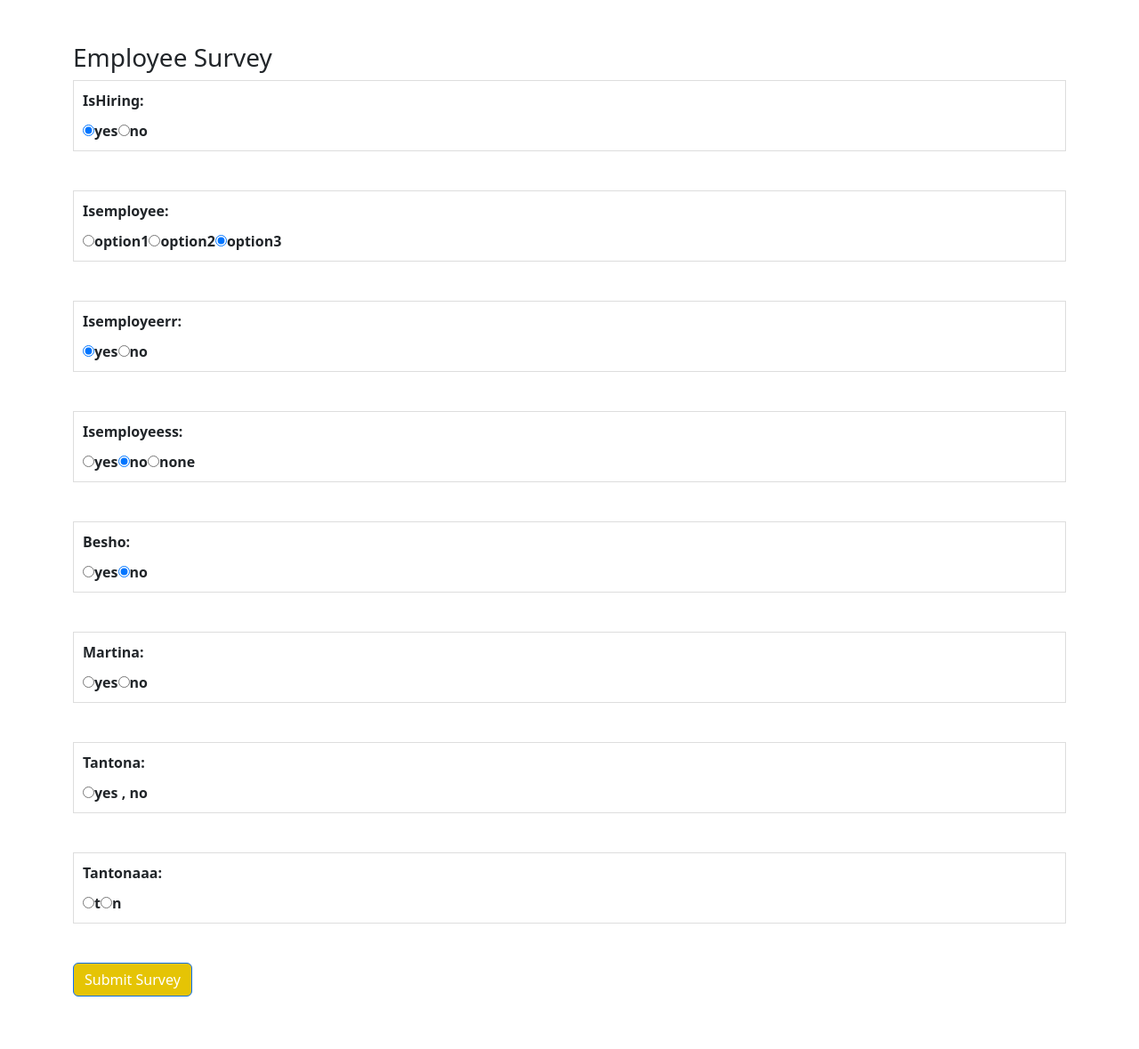
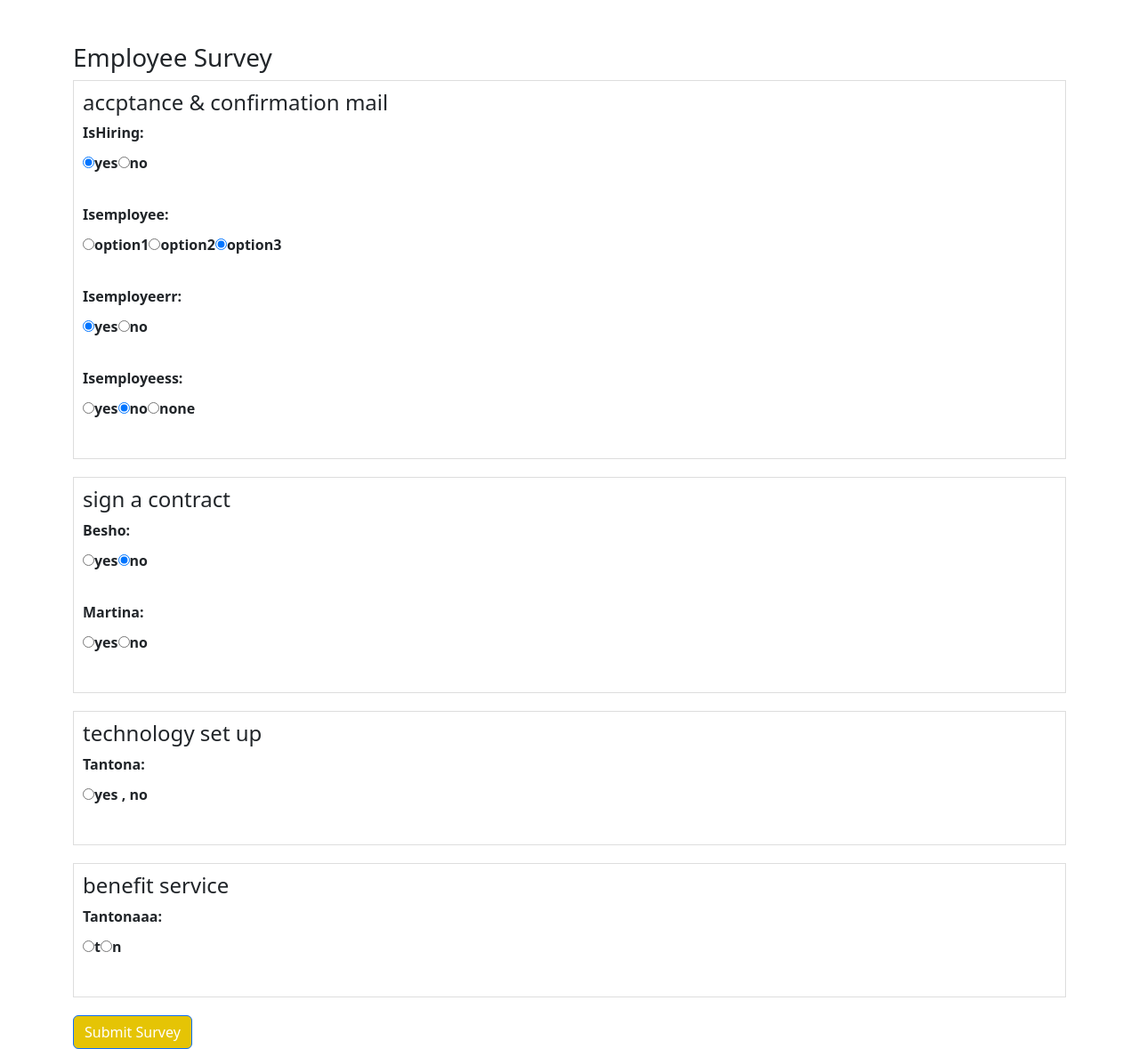
Before and after one commit to Martinasamy589/EvaPharma, a PHP site: page /check.php?employeeName=mm in a window 1280 px wide. Shown: the part 76-1255 px from the top of the page at 89% size. Before the commit the page ends 1196 px from the top, so only its background shows below. Run offline with PHP 8.4, Linux system fonts and the light colour scheme; data comes from the database, SQL or seed files in the repository.

Commit message:
add title

```diff
--- a/check.php
+++ b/check.php
@@ -5,18 +5,18 @@
     <title>Employee Survey</title>
     <link rel="stylesheet" href="https://cdn.jsdelivr.net/npm/bootstrap@5.3.1/dist/css/bootstrap.min.css">
     <style>
-        .survey-question {
+        .survey-group {
             margin-bottom: 20px;
             border: 1px solid #ddd;
             padding: 10px;
+        }
+        .survey-question {
+            margin-bottom: 10px;
         }
         .survey-question label {
             font-weight: bold;
         }
         .survey-question .radio-buttons {
-            margin-top: 10px;
-        }
-        .survey-question .delete-btn {
             margin-top: 10px;
         }
         .navbar-nav a {
@@ -86,6 +86,10 @@
             $result_columns = $conn->query($sql_columns);
 
             if ($result_columns->num_rows > 0) {
+                $currentGroupTitle = ''; // Track current group title
+                $currentGroupSize = 0; // Track current group size
+                $groupSizes = [4, 2, 1, 2, 1, 1]; // Sizes for each group
+
                 while ($row_column = $result_columns->fetch_assoc()) {
                     $columnName = $row_column['Field'];
                     $columnType = $row_column['Type'];
@@ -93,6 +97,30 @@
                     if (strpos($columnType, 'enum') !== false) {
                         preg_match("/^enum\(\'(.*)\'\)$/", $columnType, $matches);
                         $enumValues = explode("','", $matches[1]);
+
+                        $currentGroupSize++;
+                        if ($currentGroupSize > array_sum(array_slice($groupSizes, 0, count($groupSizes) - 1))) {
+                            $groupTitle = 'welcome materials';
+                        } elseif ($currentGroupSize > array_sum(array_slice($groupSizes, 0, count($groupSizes) - 2))) {
+                            $groupTitle = 'prepare inuction';
+                        } elseif ($currentGroupSize > array_sum(array_slice($groupSizes, 0, count($groupSizes) - 3))) {
+                            $groupTitle = 'benefit service';
+                        } elseif ($currentGroupSize > array_sum(array_slice($groupSizes, 0, count($groupSizes) - 4))) {
+                            $groupTitle = 'technology set up';
+                        } elseif ($currentGroupSize > array_sum(array_slice($groupSizes, 0, count($groupSizes) - 5))) {
+                            $groupTitle = 'sign a contract';
+                        } else {
+                            $groupTitle = 'accptance & confirmation mail';
+                        }
+
+                        if ($groupTitle !== $currentGroupTitle) {
+                            if ($currentGroupTitle !== '') {
+                                echo '</div>';
+                            }
+                            echo '<div class="survey-group">';
+                            echo '<h4>' . $groupTitle . '</h4>';
+                            $currentGroupTitle = $groupTitle;
+                        }
 
                         echo '<div class="survey-question">';
                         echo '<label for="' . $columnName . '">' . ucfirst($columnName) . ':</label><br>';
@@ -107,6 +135,7 @@
                         echo '<br>';
                     }
                 }
+                echo '</div>';
             } else {
                 echo "No enum columns found in the table.";
             }
@@ -136,7 +165,7 @@
                 var response = xhr.responseText;
                 if (response.startsWith('success:')) {
                     alert(response);
-                    location.reload(); // Refresh the page after form submission
+                    location.reload();
                 } else {
                     alert('Error: ' + response);
                 }
@@ -163,7 +192,7 @@
                 success: function(response) {
                     if (response.trim() === 'success') {
                         alert('Question deleted successfully.');
-                        location.reload(); // Reload the page after successful deletion
+                        location.reload();
                     } else {
                         alert('Failed to delete question.');
                     }
```
